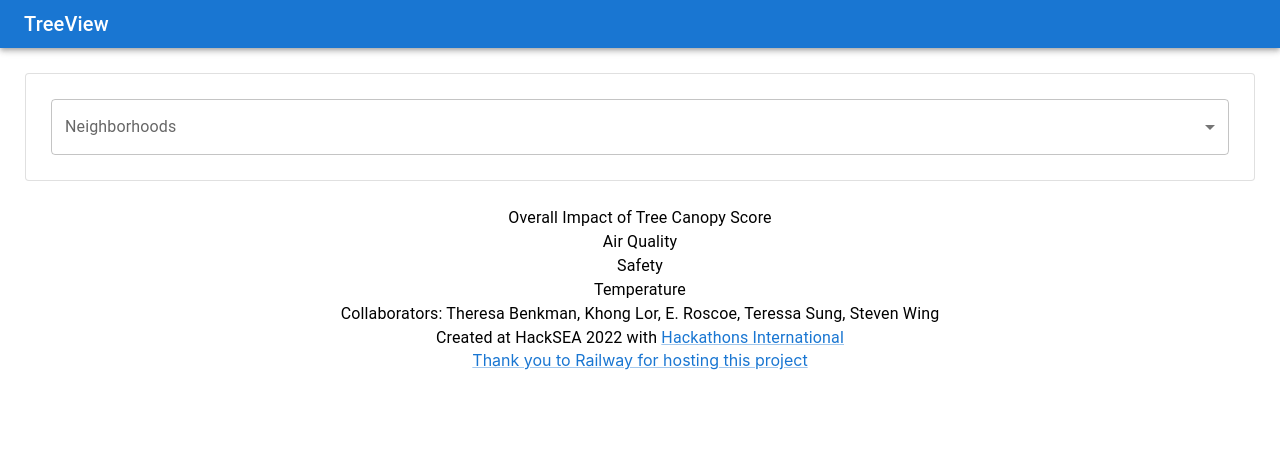
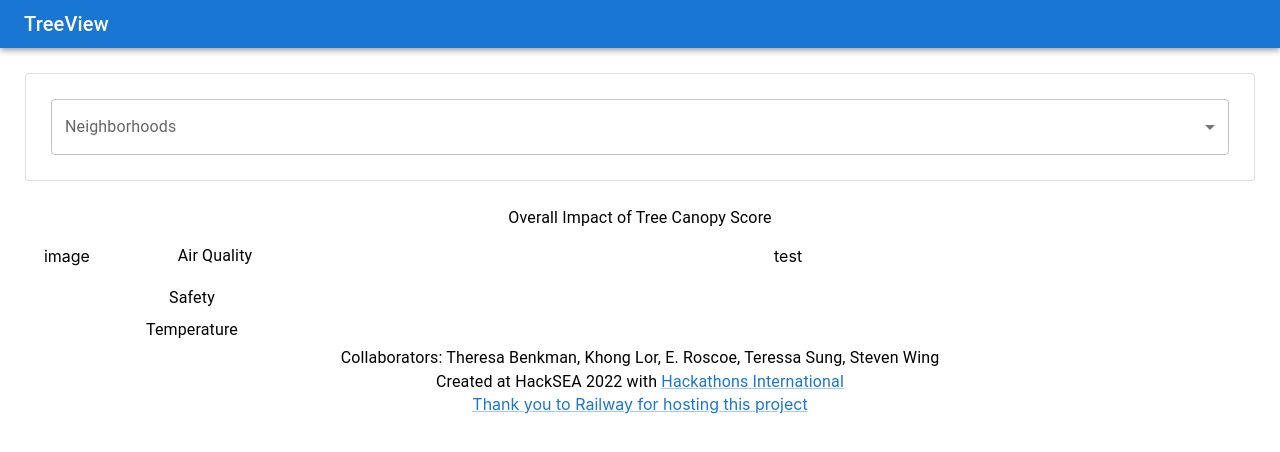
Before and after one commit to elysiaroscoe/Treevue, a React (Create React App) app: page / in a window 1280 px wide. Shown: the top 452 px of the page. Built offline with nearby package versions, Linux system fonts and the light colour scheme.

Commit message:
add basic styling

```diff
--- a/src/components/Info.jsx
+++ b/src/components/Info.jsx
@@ -8,19 +8,35 @@ export const Info = () => {
     <>
     <Typography>Overall Impact of Tree Canopy Score</Typography>
     <Section>
-    <Typography>Air Quality</Typography>
+      <Icon>image</Icon>
+      <Typography>Air Quality</Typography>
+      <InfoSection>test</InfoSection>
     </Section>
     <Section>
-    <Typography>Safety</Typography>
+      <Icon></Icon>
+      <Typography>Safety</Typography>
+      <InfoSection></InfoSection>
     </Section>
     <Section>
-    <Typography>Temperature</Typography>
+      <Icon></Icon>
+      <Typography>Temperature</Typography>
+      <InfoSection></InfoSection>
     </Section>
     </>
   )
 }
+
+// Styling
 const Section = styled.div`
+  display: flex;
+  align-items: center;
+  justify-content: space-around;
+`
+const Icon = styled.div`
   display: flex;
   align-items: center;
   justify-content: center;
 `
+const InfoSection = styled.p`
+  width: 70%;
+`
```
